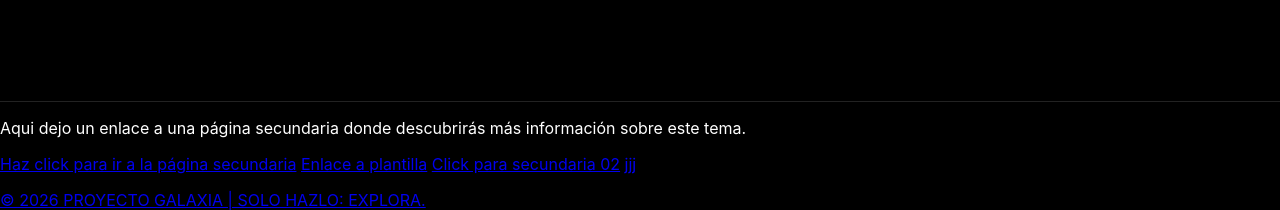
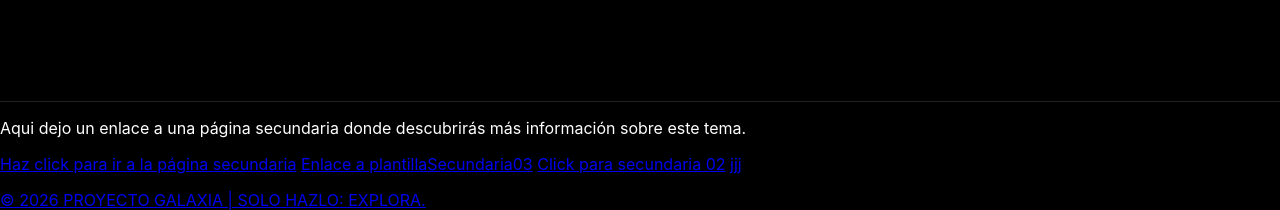
Before and after one commit to josepignatellia/josepignatellia, a plain HTML site: page index.html in a window 1280 px wide. Shown: the part 3429-3639 px from the top of the page. Drawn offline with Linux system fonts and the light colour scheme.

Commit message:
Update index.html

```diff
--- a/index.html
+++ b/index.html
@@ -169,7 +169,7 @@
        <img src="https://elseptimocielo.fundaciondescubre.es/files/2020/07/AdobeStock_251615815-756x442.jpeg" width="500" height="300">
         <img src="https://static.dw.com/image/64036249_902.jpg" width="500" height="300">
     </section>
-<p>Aqui dejo un enlace a una página secundaria donde descubrirás más información sobre este tema. </p> <a href="https://josepignatellia.github.io/josepignatellia/secundaria.html">Haz click para ir a la página secundaria</a> <a href="https://josepignatellia.github.io/josepignatellia/plantilla.html">Enlace a plantilla</a>
+<p>Aqui dejo un enlace a una página secundaria donde descubrirás más información sobre este tema. </p> <a href="https://josepignatellia.github.io/josepignatellia/secundaria.html">Haz click para ir a la página secundaria</a> <a href="https://josepignatellia.github.io/josepignatellia/plantilla.html">Enlace a plantilla</a><a href="https://josepignatellia.github.io/josepignatellia/index.html">Secundaria03</a>
   <a href="https://josepignatellia.github.io/josepignatellia/secundaria02.html">Click para secundaria 02</a>
     <a href="
     <p>jjj</p>
```
